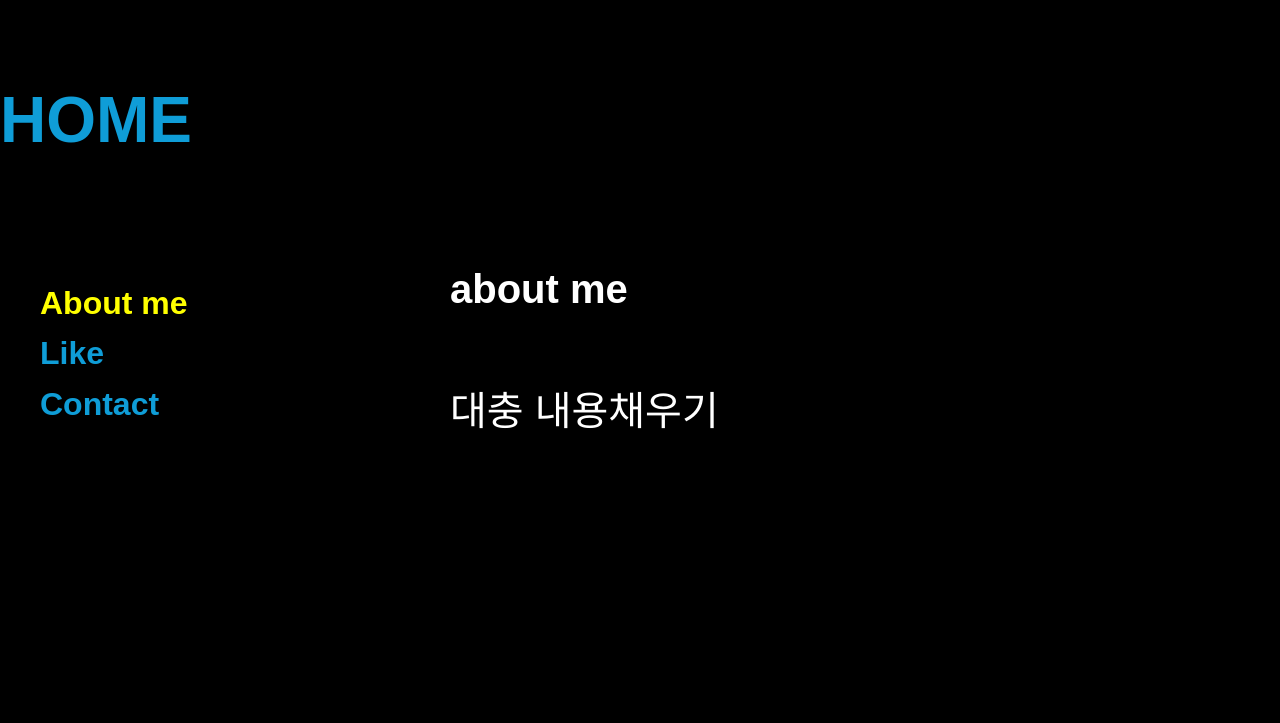
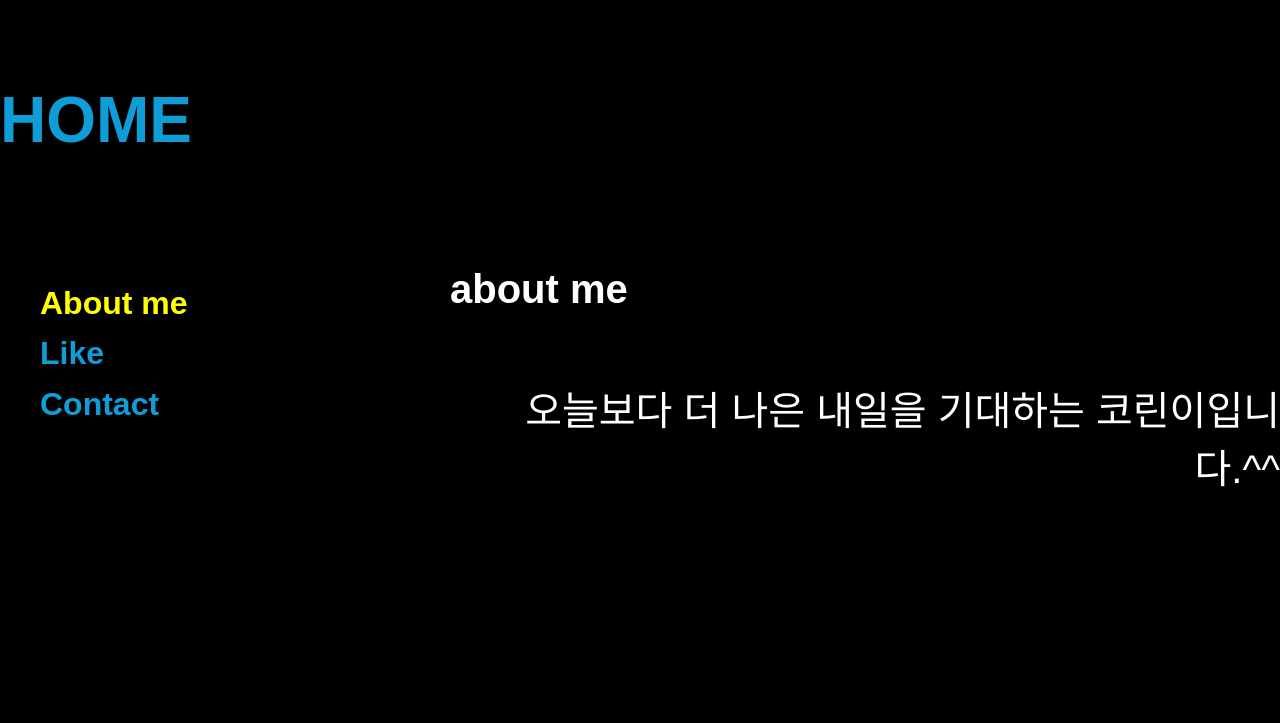
Before and after one commit to KGolani/yechan, a plain HTML site: page about me.html in a window 1280 px wide. Drawn offline with Linux system fonts and the light colour scheme.

Commit message:
Update about me.html

```diff
--- a/about me.html
+++ b/about me.html
@@ -18,7 +18,7 @@
             </ul>
             <div class=text1>
               <h1> about me</h1>
-              <p>대충 내용채우기</p>
+              <p>오늘보다 더 나은 내일을 기대하는 코린이입니다.^^</p>
             </div>
         </div>
   </body>
```
